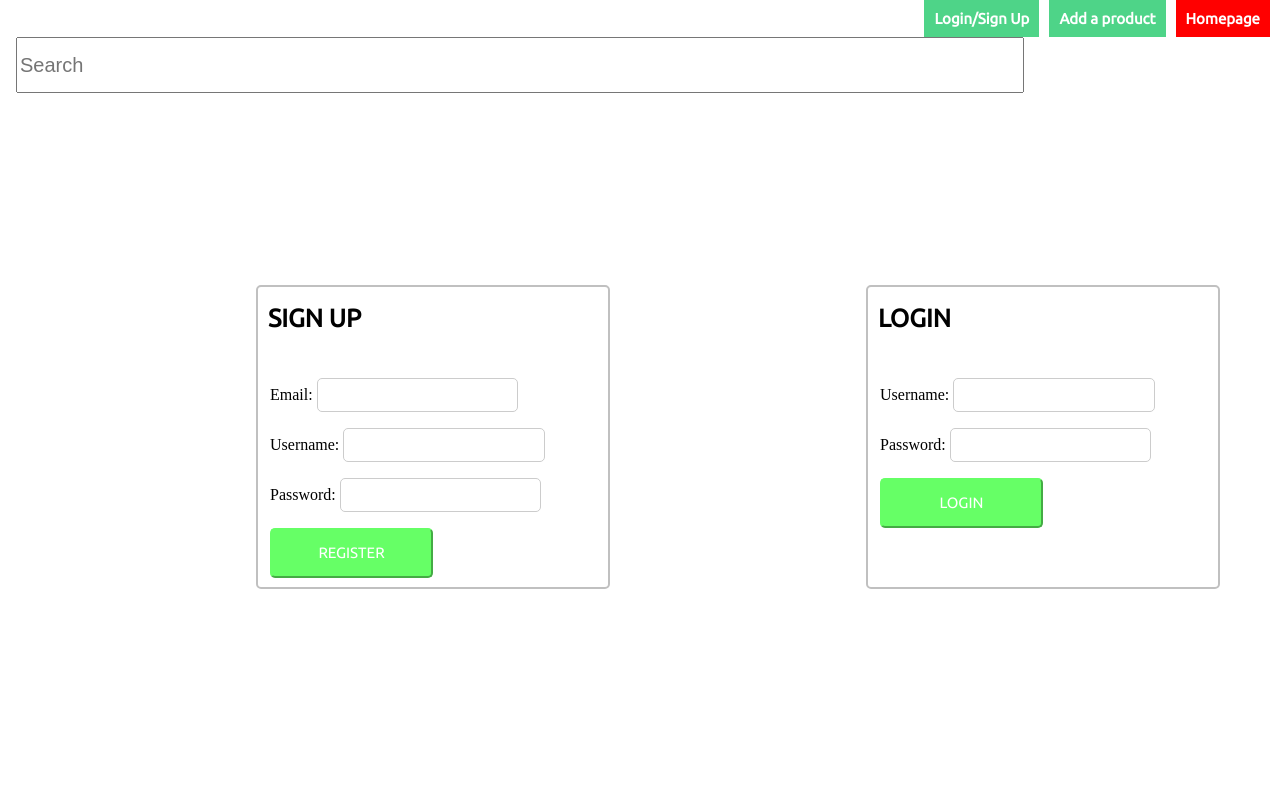
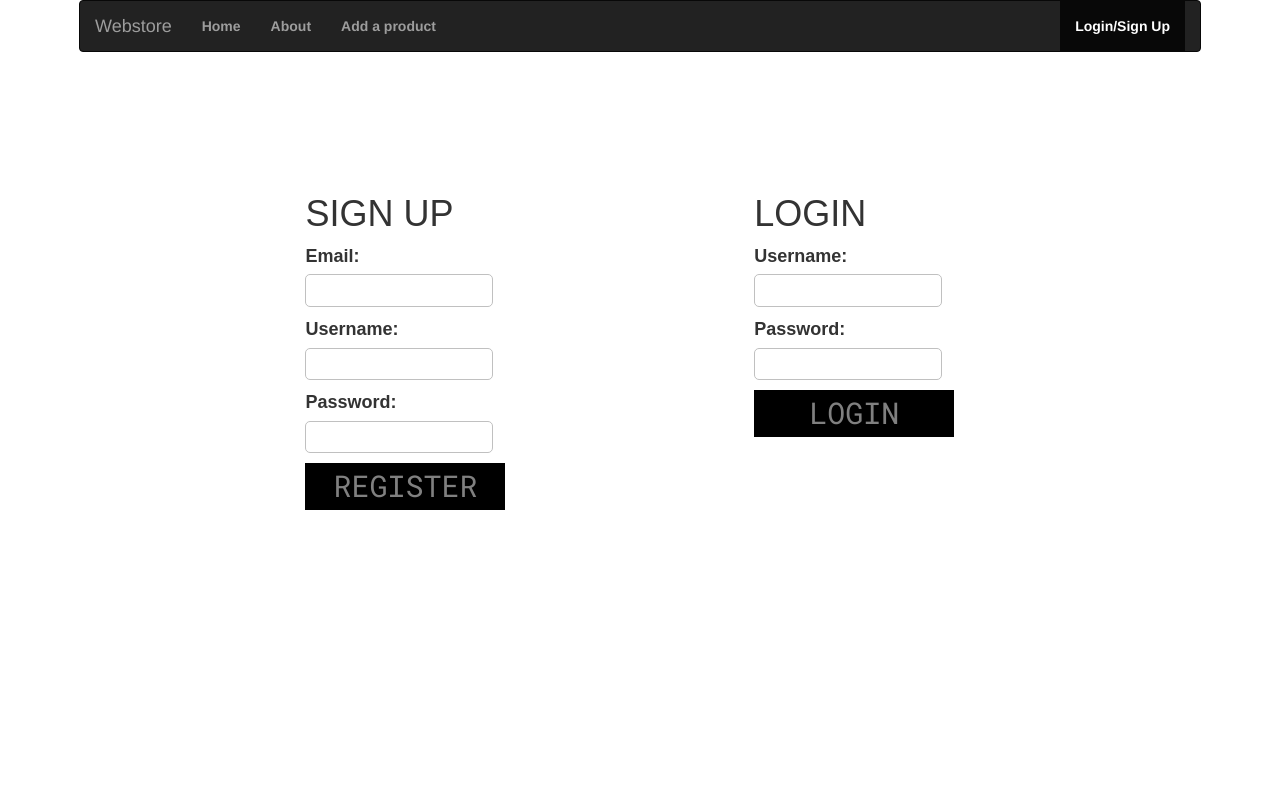
Before and after one commit to tomothevinkovic/Django-webstore, a Django app: page /items/register/ in a window 1280 px wide. Run offline with Django 3.2, Linux system fonts and the light colour scheme; some libraries are stand-ins or nearby versions.

Commit message:
Add files via upload

```diff
--- a/webstore/items/templates/login.html
+++ b/webstore/items/templates/login.html
@@ -1,164 +1,246 @@
 <!DOCTYPE html>
 <html>
+{% load static %}
   <head>
+    <title>Login/Sign Up</title>
     <meta charset="utf-8">
-    <title>Login/Sign up</title>
+
+    <meta name="viewport" content="width=device-width, initial-scale=1">
+    <link rel="stylesheet" href="http://maxcdn.bootstrapcdn.com/bootstrap/3.3.4/css/bootstrap.min.css">
+    <script src="https://ajax.googleapis.com/ajax/libs/jquery/1.11.3/jquery.min.js"></script>
+    <script src="http://maxcdn.bootstrapcdn.com/bootstrap/3.3.4/js/bootstrap.min.js"></script>
 
     <style>
-    @import url('https://fonts.googleapis.com/css?family=Ubuntu');
 
-    div.content{
+    @import url('https://fonts.googleapis.com/css?family=Roboto+Mono');
 
-      position: absolute;
-      margin: auto;
-      top: 0;
-      right: 0;
-      bottom: 0;
-      left: 0;
-      width: 100%;
+    li a{font-weight: bold;}
+
+    @media (min-width: 1000px) {
+    .container{
+        max-width: 20%;;
+        float: left;
+        margin-left: 20%;
+        margin-top: 50px;
+        text-align: left;
+        padding: 2px;
+        transition: border-color 0.5s linear
     }
 
-    a.actions{
+    .container: hover{border: 2px groove #fff;}
+}
 
-      padding: 10px;
-      background-color: #4ED488;
-      color: white;
-      font-weight: bold;
-      text-decoration: none;
-      font-size: 15px;
-      font-family: 'Ubuntu', sans-serif;
-      float: right;
-      margin-right: 10px;
-      transition: color 0.5s linear;
+
+.container p{font-family: 'Ubuntu', sans-serif; font-size: 18px;}
+
+.custom{margin-top: 10%; width: 90%; padding-bottom: 11%; background-color: white; border: 2px groove #E0E0E0; border-radius: 5px;}
+
+.customfull{border: hidden; width: 90%; padding-bottom: 20%; background-color: white;}
+
+    @media (min-width: 1px) {
+    .container{
+        width: 100%;
+        float: left;
+        margin-top: 100px;
     }
 
-    .actions:hover{color: green;}
 
-    a.home{
+}
 
-      padding: 10px;
-      background-color: red;
-      color: white;
-      font-weight: bold;
-      text-decoration: none;
-      font-size: 15px;
-      font-family: 'Ubuntu', sans-serif;
-      float: right;
-      margin-right: 10px;
-      transition: color 0.5s linear;
-    }
+h1{font-family: 'Ubuntu', sans-serif;}
 
-    .home:hover{color: #FF6666;}
-
-    input.searchbar{
-      height: 50px;
-      width: 1000px;
-      float: right;
-      margin-right: 20%;
-      font-size: 20px;
-      color: grey;
-    }
-
-    .featuredtitle{
-
-      float:left;
-      margin-top:10%;
-      font-family: 'Ubuntu', sans-serif;
-      color: #5F5F5F;
-      margin-left: 5%;
-    }
-
-    .category{
-      position: relative;
-      float: left;
-      width: 400px;
-      height: 300px;
-      margin-top: 10%;
-      margin-left: 60px;
-      display:flex;
-      align-items:center;
-      justify-content:center;
-      text-align: bottom;
-
-    }
-
-    .category:hover{cursor: pointer;}
+body {
+   background-color: #fff;
+}
 
 
-    img{
-      margin-left: 18%;
-    }
+@media (min-width: 1px){
 
-    img:hover{cursor: pointer}
+  #sidebar-wrapper {
+    z-index: 1;
+    position: absolute;
+    margin-left: 0%;
+    width: 0;
+    height: 100%;
+    overflow-y: hidden;
+    background: #000;
+}
 
-    p.cats{
+  #wrapper.menuDisplayed #sidebar-wrapper {
+    width: 100%;
+    height: 500%;
+    text-align: center;
+}
 
-      position: relative;
-      left: -40%;
-      top:48%;
-      color: grey;
-      font-size: 25px;
-      display: block;
-      font-family: 'Ubuntu', sans-serif;
-    }
+}
 
-    .left{
+@media(min-width: 1500px){
+#sidebar-wrapper {
+    z-index: 1;
+    position: absolute;
+    margin-left: 85%;
+    width: 0;
+    height: 100%;
+    overflow-y: hidden;
+    background: #000;
+}
 
-      float: left;
-      margin-left: 20%;
-      margin-top: 15%;
-      width: 350px;
-      height: 300px;
-      border-radius: 5px;
-      border: 2px solid #C0C0C0;
-    }
+#wrapper.menuDisplayed #sidebar-wrapper {
+    width: 250px;
+    height: 500%;
+    text-align: center;
+}
 
-    .inputstyle{
+}
 
-      width: 60%;
-      height: 30px;
-      display: inline-block;
-      border: 1px solid #ccc;
-      border-radius: 5px;
-      transition: border-color 0.5s linear;
 
-    }
+.sidebar-nav {
+    padding: 0;
+    list-style: none;
+}
+.sidebar-nav li {
+    text-indent: 20px;
+    line-height: 40px;
+    text-align: center;
+}
+.sidebar-nav li a {
+    display: block;
+    text-decoration: none;
+    color: #ddd;
+}
+.sidebar-nav li a:hover {
+    background: #16A085;
+}
 
-    input[type=submit]{
-      width: 50%;
-      height: 50px;
-      background-color: #66FF66;;
-      border-radius: 5px;
-      border-color: #66FF66;
-      color: white;
-      font-family: 'Ubuntu', sans-serif;
-      font-size: 15px;
-    }
+.sidebar-nav li p {
+    display: block;
+    text-decoration: none;
+    color: #ddd;
+}
 
-    .inputstyle:hover{border-color: grey;}
 
-    .login{padding: 12px;}
+.btn {
+    background-color: #000;
+    border: none;
+    color: white;
+    font-size: 12px;
+    cursor: pointer;
+}
+
+
+input[type = text]{
+
+  width: 85%;
+  border: 1px solid #C0C0C0;
+  border-radius: 5px;
+  color: grey;
+  font-family: 'Roboto Mono', monospace;
+  font-size: 20px;
+}
+
+input[type = password]{
+
+  width: 85%;
+  border: 1px solid #C0C0C0;
+  border-radius: 5px;
+  color: grey;
+  font-family: 'Roboto Mono', monospace;
+  font-size: 20px;
+}
+
+
+input[type = submit]{
+
+  width: 200px;
+  border: 1px groove #000;
+  background-color: #000;
+  color: grey;
+  font-family: 'Roboto Mono', monospace;
+  font-size: 30px;
+  transition: color 0.5s linear;
+}
+
+
+input[type = submit]:hover{color: #fff;}
 
     </style>
 
   </head>
   <body>
-    <div class="content">
-    <a class="home" href="/items/">Homepage</a>
-    <a class="actions" href="/items/add_a_product/">Add a product</a>
-    {% if user.is_authenticated %}
-    <a class="actions" href="/items/logout/">Logout</a>
-    <a class="actions" href="/items/my_profile/">My Profile</a>
-    {% else %}
-    <a class="actions" href="/items/login_signup/">Login/Sign Up</a>
-    {% endif %}
+ <body>
+    <div class="container-fluid customfull">
+    <nav class="navbar navbar-inverse">
+  <div class="container-fluid" style="width: 100%;">
 
-    <form action="#" method="post">
-      <input type="text" name="search" placeholder="Search" class="searchbar">
-    </form>
+    <!-- logo-->
+    <div class="navbar-header">
+      <button type="button" class="navbar-toggle" data-toggle="collapse" data-target="#mainNavBar">
+          <span class="glyphicon glyphicon-menu-hamburger" style="border: none; color: #fff;"></span>
+      </button>
+      <a href="/items/" class="navbar-brand">Webstore</a>
+    </div>
+    <!-- menu items-->
+    <div class="collapse navbar-collapse" id="mainNavBar">
+      <ul class="nav navbar-nav">
 
-  <div class="left">
-    <h1 style="font-family: 'Ubuntu', sans-serif; font-size: 25px; margin-left: 10px;">SIGN UP</h1>
+        <li><a href="/items/">Home</a></li>
+        <li><a href="/items/about/">About</a></li>
+        <li><a href="/items/add_a_product/">Add a product</a></li>
+
+      </ul>
+
+      <!-- right align -->
+      <ul class="nav navbar-nav navbar-right">
+
+        {% if user.is_authenticated %}
+        <li><a href="#"><button class="btn" id="menu-toggle"><span class="glyphicon glyphicon-user"></button></span></a></li>
+        {% else %}
+        <li class="active"><a class="actions" href="/items/login_signup/">Login/Sign Up</a></li>
+        {% endif %}
+
+      </ul>
+    </div>
+  </div>
+
+    <div id="wrapper">
+
+        <div id="sidebar-wrapper">
+            <ul class="sidebar-nav">
+                <li>
+                    <span class="glyphicon glyphicon-user" style="color: white; font-size: 100px;" ></span>
+                </li>
+
+                <li>
+                    <p>{{ user.username }}</p>
+                </li>
+
+                <li>
+                    <a href="/items/my_profile/">My profile</a>
+                </li>
+
+                <li>
+                    <a href="/items/logout/">Logout</a>
+                </li>
+
+            </ul>
+        </div>
+
+    </div>
+
+<!-- js script -->
+<script>
+
+$("#menu-toggle").click( function (e){
+    e.preventDefault();
+    $("#wrapper").toggleClass("menuDisplayed");
+
+    });
+
+</script>
+
+    </nav>
+  <div class="container">
+    <h1>SIGN UP</h1>
     <form action="/items/login_signup/" method="post" class="login">
       {% csrf_token %}
       {{ reg_form.as_p }}
@@ -166,8 +248,8 @@
       <input type="submit" name="regbtn" value="REGISTER">
     </form>
   </div>
-  <div class="left">
-    <h1 style="font-family: 'Ubuntu', sans-serif; font-size: 25px; margin-left: 10px;">LOGIN</h1>
+  <div class="container">
+    <h1>LOGIN</h1>
     <form action="/items/register/" method="post" class="login">
       {% csrf_token %}
       {{ login_form.as_p }}
```
